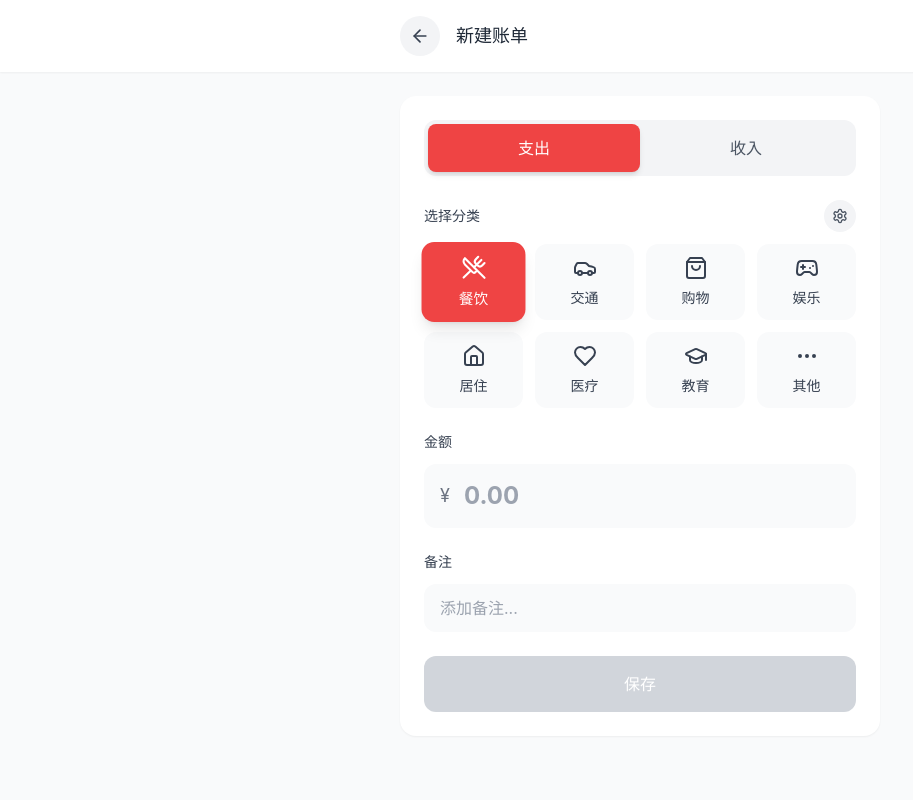
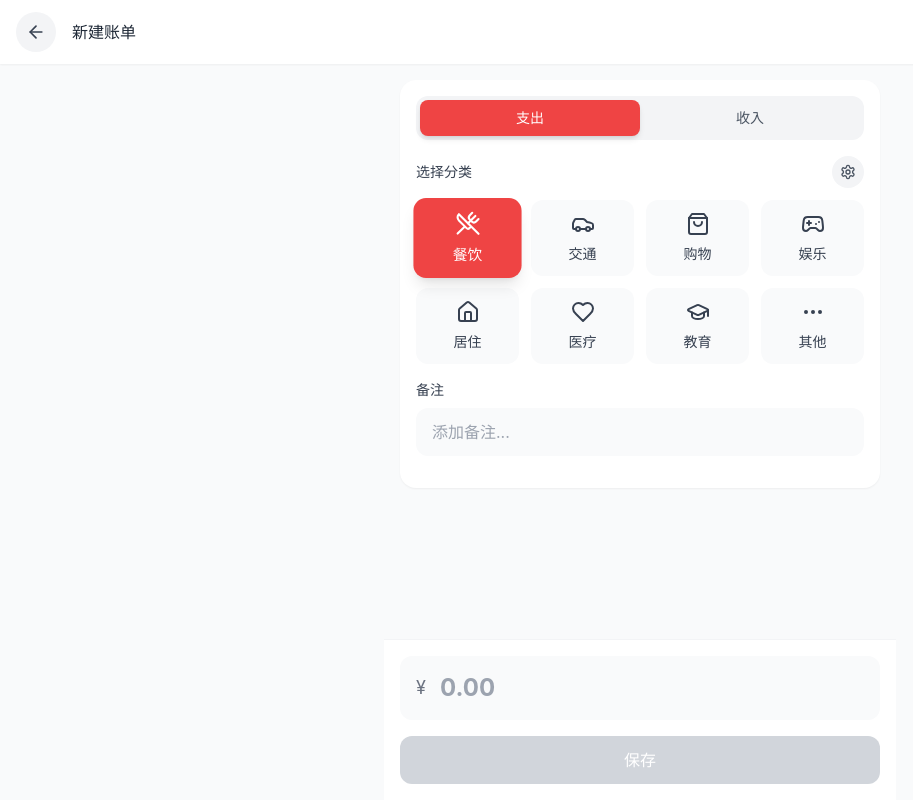
Before and after one commit to wangqi-pitaya/bill-records, a React (Vite) app: page /add in a window 1280 px wide. Shown: the whole page, without its empty margins (0-913 px from the left). Built offline with nearby package versions, Linux system fonts and the light colour scheme.

Commit message:
feat: 实现账单记录功能
Co-authored-by: traeagent <traeagent@users.noreply.github.com>

```diff
--- a/src/pages/AddBill.tsx
+++ b/src/pages/AddBill.tsx
@@ -21,7 +21,6 @@ export default function AddBill() {
   const [amount, setAmount] = useState('');
   const [note, setNote] = useState('');
 
-  // 默认选中第一个分类
   useEffect(() => {
     const categories = getCategoriesByType(activeTab);
     if (!selectedCategory && categories.length > 0) {
@@ -29,7 +28,6 @@ export default function AddBill() {
     }
   }, [activeTab, selectedCategory, getCategoriesByType]);
 
-  // 编辑模式回填数据
   useEffect(() => {
     if (isEdit && id) {
       const bill = getBillById(id);
@@ -79,25 +77,25 @@ export default function AddBill() {
   const currentCategories = getCategoriesByType(activeTab);
 
   return (
-    <div className="min-h-screen bg-gray-50">
-      <header className="bg-white shadow-sm">
-        <div className="max-w-lg mx-auto px-4 py-4 flex items-center gap-4">
+    <div className="min-h-screen bg-gray-50 flex flex-col">
+      <header className="bg-white px-4 py-3 shadow-sm">
+        <div className="flex items-center gap-4">
           <button
             onClick={() => navigate('/')}
             className="w-10 h-10 rounded-full bg-gray-100 flex items-center justify-center hover:bg-gray-200 transition-colors"
           >
             <ArrowLeft className="w-5 h-5 text-gray-700" />
           </button>
-          <h1 className="text-lg font-bold text-gray-800">{isEdit ? '编辑账单' : '新建账单'}</h1>
+          <h1 className="text-base font-bold text-gray-800">{isEdit ? '编辑账单' : '新建账单'}</h1>
         </div>
       </header>
 
-      <main className="max-w-lg mx-auto px-4 py-6">
-        <div className="bg-white rounded-2xl shadow-sm p-6">
-          <div className="flex mb-6 bg-gray-100 rounded-xl p-1">
+      <main className="flex-1 overflow-y-auto max-w-lg mx-auto w-full px-4 py-4">
+        <div className="bg-white rounded-2xl shadow-sm p-4">
+          <div className="flex mb-4 bg-gray-100 rounded-xl p-1">
             <button
               onClick={() => handleTabChange('expense')}
-              className={`flex-1 py-3 px-4 rounded-lg font-medium transition-all duration-200 ${
+              className={`flex-1 py-2 px-3 rounded-lg text-sm font-medium transition-all duration-200 ${
                 activeTab === 'expense'
                   ? 'bg-red-500 text-white shadow-md'
                   : 'text-gray-600 hover:text-gray-800'
@@ -107,7 +105,7 @@ export default function AddBill() {
             </button>
             <button
               onClick={() => handleTabChange('income')}
-              className={`flex-1 py-3 px-4 rounded-lg font-medium transition-all duration-200 ${
+              className={`flex-1 py-2 px-3 rounded-lg text-sm font-medium transition-all duration-200 ${
                 activeTab === 'income'
                   ? 'bg-green-500 text-white shadow-md'
                   : 'text-gray-600 hover:text-gray-800'
@@ -117,7 +115,7 @@ export default function AddBill() {
             </button>
           </div>
 
-          <div className="mb-6">
+          <div className="mb-4">
             <div className="flex items-center justify-between mb-3">
               <h3 className="text-sm font-medium text-gray-700">选择分类</h3>
               <button
@@ -135,9 +133,21 @@ export default function AddBill() {
             />
           </div>
 
-          <div className="mb-6">
-            <h3 className="text-sm font-medium text-gray-700 mb-3">金额</h3>
-            <div className="relative">
+          <div className="mb-4">
+            <h3 className="text-sm font-medium text-gray-700 mb-2">备注</h3>
+            <input
+              type="text"
+              value={note}
+              onChange={(e) => setNote(e.target.value)}
+              placeholder="添加备注..."
+              className="w-full px-4 py-3 text-gray-800 bg-gray-50 rounded-xl border-none outline-none focus:ring-2 focus:ring-emerald-500 transition-all"
+            />
+          </div>
+        </div>
+      </main>
+
+      <div className="bg-white border-t border-gray-100 px-4 py-4 max-w-lg mx-auto w-full">
+        <div className="relative mb-4">
           <span className="absolute left-4 top-1/2 -translate-y-1/2 text-gray-500 text-lg">¥</span>
           <input
             type="number"
@@ -147,32 +157,18 @@ export default function AddBill() {
             className="w-full pl-10 pr-4 py-4 text-2xl font-bold text-gray-800 bg-gray-50 rounded-xl border-none outline-none focus:ring-2 focus:ring-emerald-500 transition-all"
           />
         </div>
-          </div>
-
-          <div className="mb-6">
-            <h3 className="text-sm font-medium text-gray-700 mb-3">备注</h3>
-            <input
-              type="text"
-              value={note}
-              onChange={(e) => setNote(e.target.value)}
-              placeholder="添加备注..."
-              className="w-full px-4 py-3 text-gray-800 bg-gray-50 rounded-xl border-none outline-none focus:ring-2 focus:ring-emerald-500 transition-all"
-            />
-          </div>
-
         <button
           onClick={handleSubmit}
           disabled={!selectedCategory || !amount}
-            className={`w-full py-4 rounded-xl font-semibold text-white transition-all duration-200 ${
+          className={`w-full py-3 rounded-xl font-semibold text-white transition-all duration-200 ${
             selectedCategory && amount
-                ? 'bg-gradient-to-r from-emerald-400 to-emerald-600 hover:shadow-lg hover:scale-[1.02]'
+              ? 'bg-gradient-to-r from-emerald-400 to-emerald-600 hover:shadow-lg'
               : 'bg-gray-300 cursor-not-allowed'
           }`}
         >
           {isEdit ? '保存修改' : '保存'}
         </button>
       </div>
-      </main>
     </div>
   );
 }
--- a/src/pages/CategoryManage.tsx
+++ b/src/pages/CategoryManage.tsx
@@ -1,6 +1,6 @@
 import { useState } from 'react';
 import { useNavigate } from 'react-router-dom';
-import { ArrowLeft, Plus, MinusCircle } from 'lucide-react';
+import { ArrowLeft, Plus, MinusCircle, GripVertical } from 'lucide-react';
 import * as Icons from 'lucide-react';
 import { useCategoryStore } from '../store/useCategoryStore';
 import { ConfirmModal } from '../components/ConfirmModal';
@@ -9,7 +9,7 @@ import { Category, BillType } from '../types';
 
 export default function CategoryManage() {
   const navigate = useNavigate();
-  const { getCategoriesByType, addCategory, deleteCategory, isCategoryUsed } = useCategoryStore();
+  const { getCategoriesByType, addCategory, deleteCategory, reorderCategories, isCategoryUsed } = useCategoryStore();
 
   const [activeTab, setActiveTab] = useState<BillType>('expense');
   const [showAddModal, setShowAddModal] = useState(false);
@@ -17,6 +17,7 @@ export default function CategoryManage() {
   const [newIcon, setNewIcon] = useState('Circle');
   const [deleteConfirm, setDeleteConfirm] = useState<Category | null>(null);
   const [deleteError, setDeleteError] = useState<string | null>(null);
+  const [draggedIndex, setDraggedIndex] = useState<number | null>(null);
 
   const categories = getCategoriesByType(activeTab);
 
@@ -49,26 +50,47 @@ export default function CategoryManage() {
     }
   };
 
+  const handleDragStart = (index: number) => {
+    setDraggedIndex(index);
+  };
+
+  const handleDragOver = (e: React.DragEvent, index: number) => {
+    e.preventDefault();
+    if (draggedIndex === null || draggedIndex === index) return;
+
+    const newCategories = [...categories];
+    const draggedItem = newCategories[draggedIndex];
+    newCategories.splice(draggedIndex, 1);
+    newCategories.splice(index, 0, draggedItem);
+
+    reorderCategories(activeTab, newCategories);
+    setDraggedIndex(index);
+  };
+
+  const handleDragEnd = () => {
+    setDraggedIndex(null);
+  };
+
   return (
     <div className="min-h-screen bg-gray-50">
-      <header className="bg-white shadow-sm">
-        <div className="max-w-lg mx-auto px-4 py-4 flex items-center gap-4">
+      <header className="bg-white px-4 py-3 shadow-sm">
+        <div className="flex items-center gap-4">
           <button
             onClick={() => navigate(-1)}
             className="w-10 h-10 rounded-full bg-gray-100 flex items-center justify-center hover:bg-gray-200 transition-colors"
           >
             <ArrowLeft className="w-5 h-5 text-gray-700" />
           </button>
-          <h1 className="text-lg font-bold text-gray-800">管理分类</h1>
+          <h1 className="text-base font-bold text-gray-800">管理分类</h1>
         </div>
       </header>
 
-      <main className="max-w-lg mx-auto px-4 py-6">
-        <div className="bg-white rounded-2xl shadow-sm p-6">
-          <div className="flex mb-6 bg-gray-100 rounded-xl p-1">
+      <main className="max-w-lg mx-auto px-4 py-4">
+        <div className="bg-white rounded-2xl shadow-sm p-4">
+          <div className="flex mb-4 bg-gray-100 rounded-xl p-1">
             <button
               onClick={() => setActiveTab('expense')}
-              className={`flex-1 py-3 px-4 rounded-lg font-medium transition-all duration-200 ${
+              className={`flex-1 py-2 px-3 rounded-lg text-sm font-medium transition-all duration-200 ${
                 activeTab === 'expense'
                   ? 'bg-red-500 text-white shadow-md'
                   : 'text-gray-600 hover:text-gray-800'
@@ -78,7 +100,7 @@ export default function CategoryManage() {
             </button>
             <button
               onClick={() => setActiveTab('income')}
-              className={`flex-1 py-3 px-4 rounded-lg font-medium transition-all duration-200 ${
+              className={`flex-1 py-2 px-3 rounded-lg text-sm font-medium transition-all duration-200 ${
                 activeTab === 'income'
                   ? 'bg-green-500 text-white shadow-md'
                   : 'text-gray-600 hover:text-gray-800'
@@ -89,11 +111,18 @@ export default function CategoryManage() {
           </div>
 
           <div className="grid grid-cols-4 gap-3">
-            {categories.map((category) => {
+            {categories.map((category, index) => {
               const IconComponent = (Icons as Record<string, React.FC<{ className?: string }>>)[category.icon] || Icons.Circle;
 
               return (
-                <div key={category.id} className="relative">
+                <div
+                  key={category.id}
+                  draggable
+                  onDragStart={() => handleDragStart(index)}
+                  onDragOver={(e) => handleDragOver(e, index)}
+                  onDragEnd={handleDragEnd}
+                  className={`relative cursor-grab ${draggedIndex === index ? 'opacity-50' : ''}`}
+                >
                   <button
                     className="w-full flex flex-col items-center gap-2 p-3 rounded-xl bg-gray-50 text-gray-700 hover:bg-gray-100 transition-all duration-200"
                   >
@@ -106,6 +135,9 @@ export default function CategoryManage() {
                   >
                     <MinusCircle className="w-4 h-4 text-gray-400 hover:text-red-500" />
                   </button>
+                  <div className="absolute -left-1 top-1/2 -translate-y-1/2 opacity-0 hover:opacity-100 transition-opacity">
+                    <GripVertical className="w-4 h-4 text-gray-400" />
+                  </div>
                 </div>
               );
             })}
@@ -208,8 +240,6 @@ export default function CategoryManage() {
         isOpen={!!deleteError}
         title="无法删除"
         message={deleteError || ''}
-        confirmText="知道了"
-        type="default"
         onConfirm={() => setDeleteError(null)}
         onCancel={() => setDeleteError(null)}
       />
--- a/src/store/useCategoryStore.ts
+++ b/src/store/useCategoryStore.ts
@@ -6,6 +6,7 @@ interface CategoryStore {
   categories: Category[];
   addCategory: (category: Omit<Category, 'id'>) => void;
   deleteCategory: (id: string) => boolean;
+  reorderCategories: (type: BillType, newOrder: Category[]) => void;
   getCategoriesByType: (type: BillType) => Category[];
   isCategoryUsed: (categoryName: string) => boolean;
 }
@@ -38,6 +39,13 @@ export const useCategoryStore = create<CategoryStore>((set, get) => ({
     return true;
   },
 
+  reorderCategories: (type, newOrder) => {
+    const otherCategories = get().categories.filter(c => c.type !== type);
+    const updatedCategories = [...otherCategories, ...newOrder];
+    set({ categories: updatedCategories });
+    saveCategories(updatedCategories);
+  },
+
   getCategoriesByType: (type) => {
     return get().categories.filter(c => c.type === type);
   },
```
Lines whose indentation alone changed are shown as unchanged.
